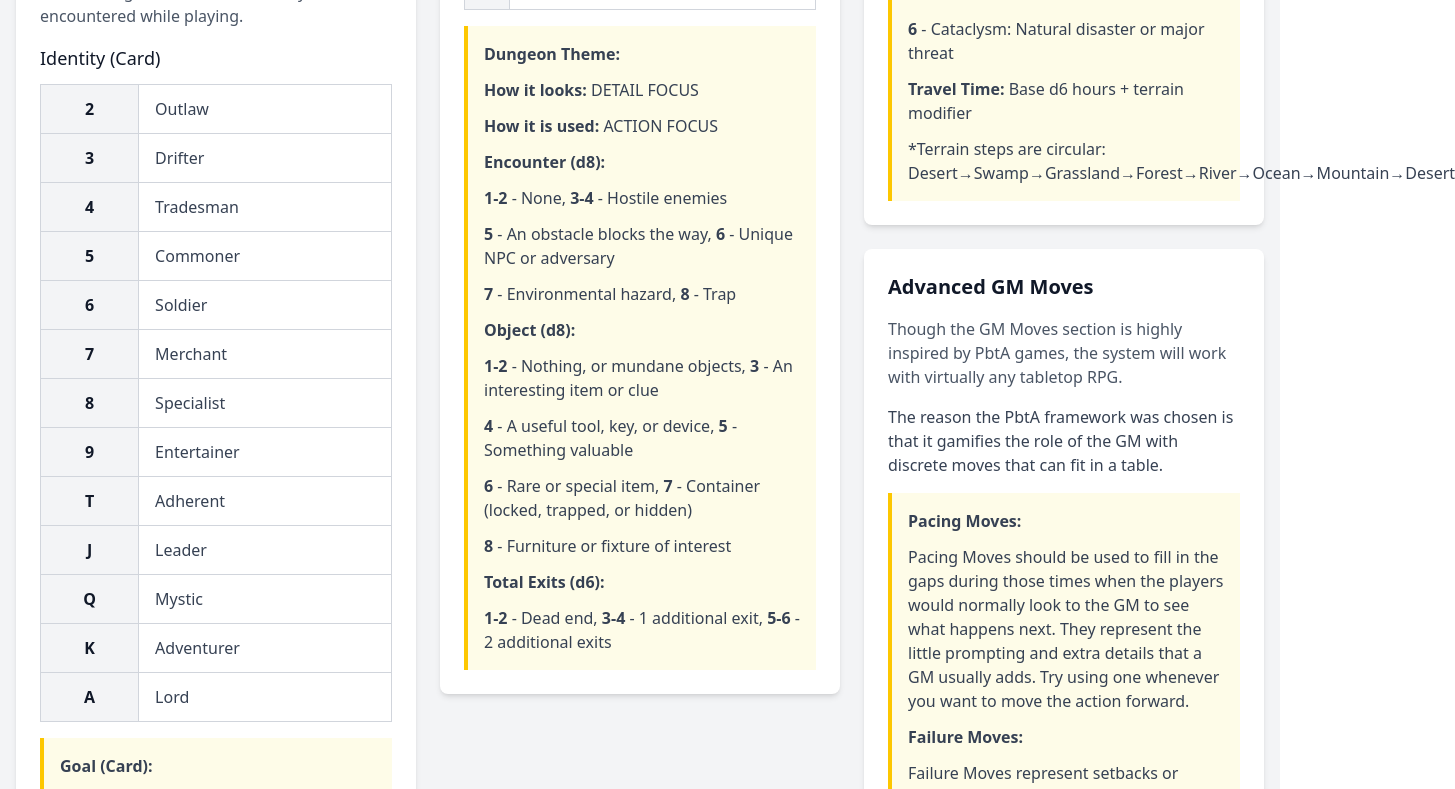
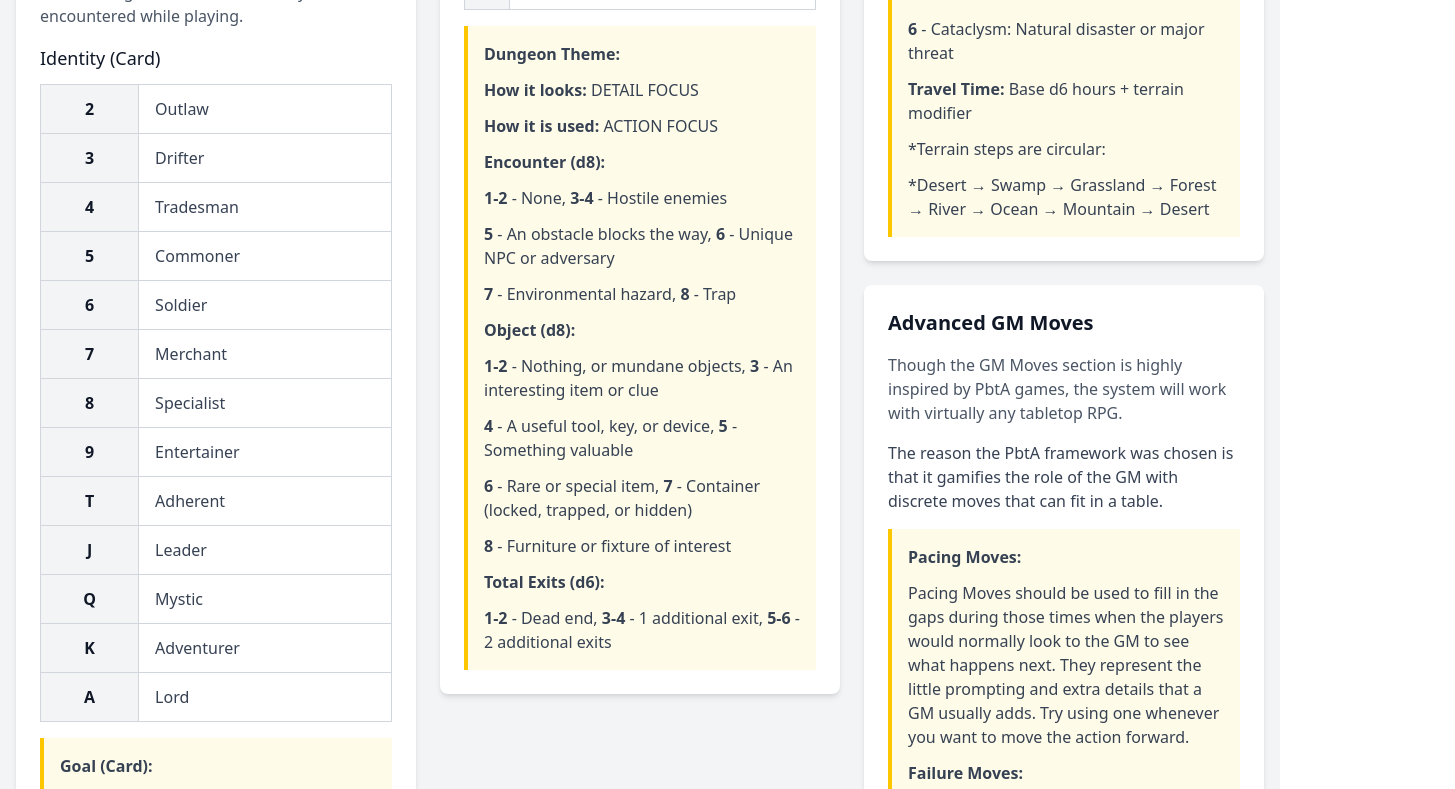
Before and after one commit to gvorbeck/rollalone, a React (Vite) app: page / in a window 1280 px wide. Shown: the part 4600-5389 px from the top of the page, 1455 px wide, since content can reach past the window. Built offline with nearby package versions, Linux system fonts and the light colour scheme.

Commit message:
fix: improve formatting of terrain steps in hexCrawler

```diff
--- a/src/data/cards/hexCrawler.ts
+++ b/src/data/cards/hexCrawler.ts
@@ -34,7 +34,8 @@ const hexCrawler: CardProps = {
     "**6** - Cataclysm: Natural disaster or major threat",
     "",
     "**Travel Time:** Base d6 hours + terrain modifier",
-    "*Terrain steps are circular: Desert→Swamp→Grassland→Forest→River→Ocean→Mountain→Desert",
+    "*Terrain steps are circular:",
+    "*Desert → Swamp → Grassland → Forest → River → Ocean → Mountain → Desert",
   ],
 };
 
```
